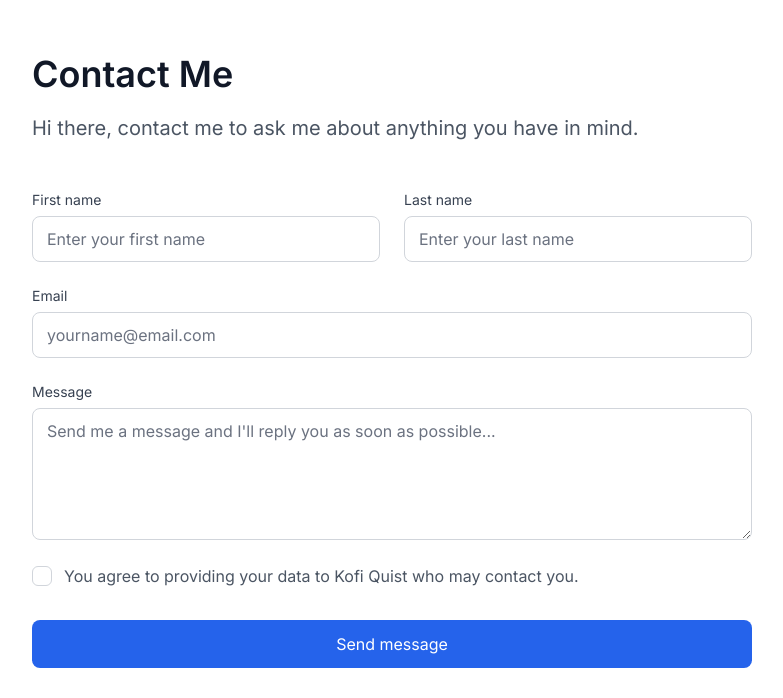
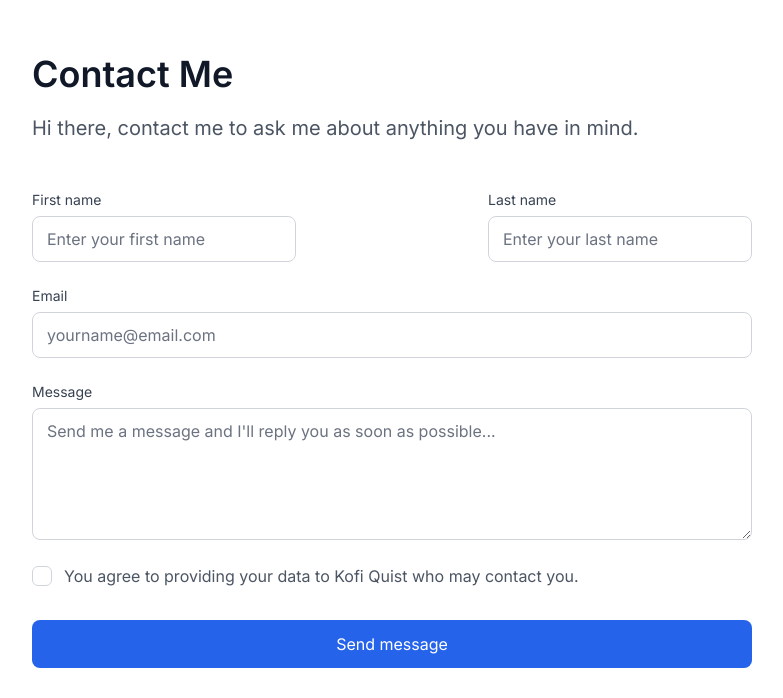
Before and after one commit to GuyTito/linktree, a React (Vite) app: page /contact in a window 1280 px wide. Shown: the part 102-800 px from the top of the page, without its empty margins (248-1031 px from the left). Built offline with nearby package versions, Linux system fonts and the light colour scheme.

Commit message:
Update index.css

```diff
--- a/src/index.css
+++ b/src/index.css
@@ -18,7 +18,7 @@
     @apply py-[10px] px-[14px] border rounded-lg border-gray-300 placeholder-gray-500 text-[16px]
   }
   .input-width{
-    @apply sm:w-[348px]
+    @apply sm:w-full
   }
   .field-group{
     @apply flex flex-col gap-[6px]
```
